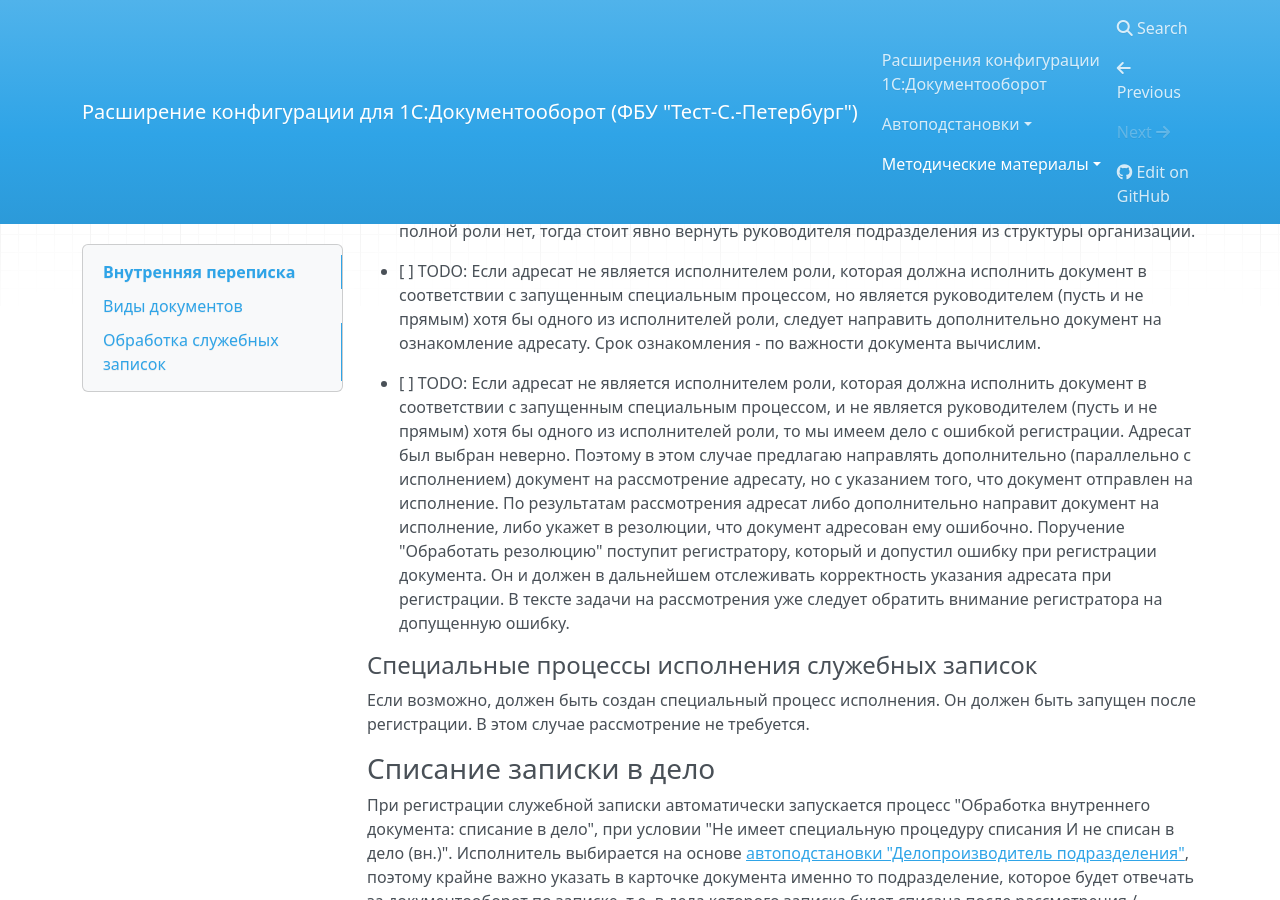
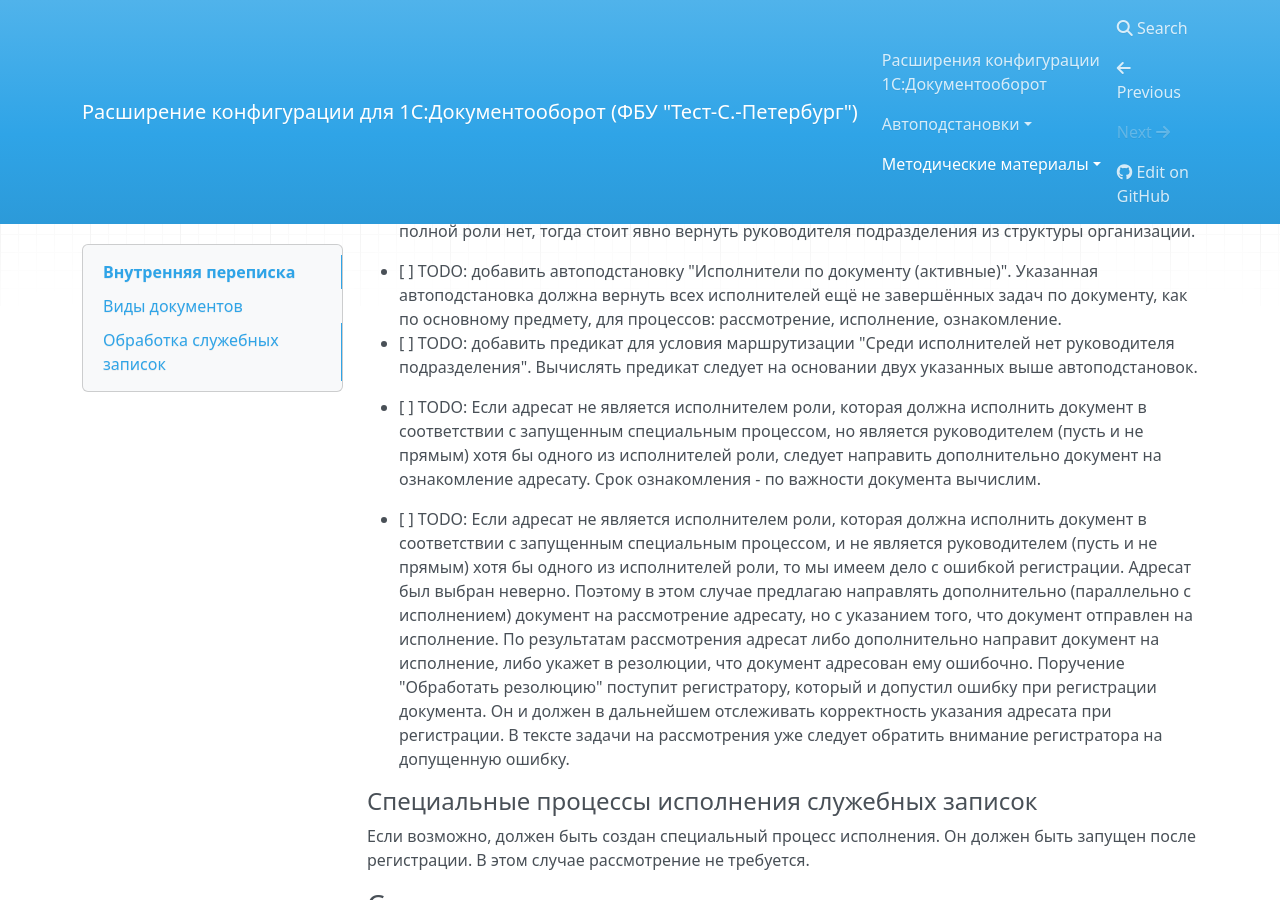
Before and after one commit to test-st-petersburg/edms, an MkDocs documentation site: the page built from docs/Методические материалы/Внутренние документы/Внутренняя переписка.md, in a window 1280 px wide and 900 px high, scrolled down 2205 px. Built offline with MkDocs 1.6.1, drawn with Linux system fonts in a browser that asks for light colours; nearby versions of some CDN libraries.

Commit message:
docs(docs): Дополнить порядок обработки записок "по умолчанию"

```diff
--- a/docs/Методические материалы/Внутренние документы/Внутренняя переписка.md
+++ b/docs/Методические материалы/Внутренние документы/Внутренняя переписка.md
@@ -114,6 +114,13 @@
     Но - стоит проверить. Если исполнителей такой полной роли нет,
     тогда стоит явно вернуть руководителя подразделения из структуры
     организации.
+  - [ ] TODO: добавить автоподстановку "Исполнители по документу (активные)".
+    Указанная автоподстановка должна вернуть всех исполнителей
+    ещё не завершённых задач по документу, как по основному предмету, для процессов:
+    рассмотрение, исполнение, ознакомление.
+  - [ ] TODO: добавить предикат для условия маршрутизации
+    "Среди исполнителей нет руководителя подразделения". Вычислять предикат
+    следует на основании двух указанных выше автоподстановок.
 
 - [ ] TODO: Если адресат не является исполнителем роли, которая должна исполнить
   документ в соответствии с запущенным специальным процессом, но является
```
